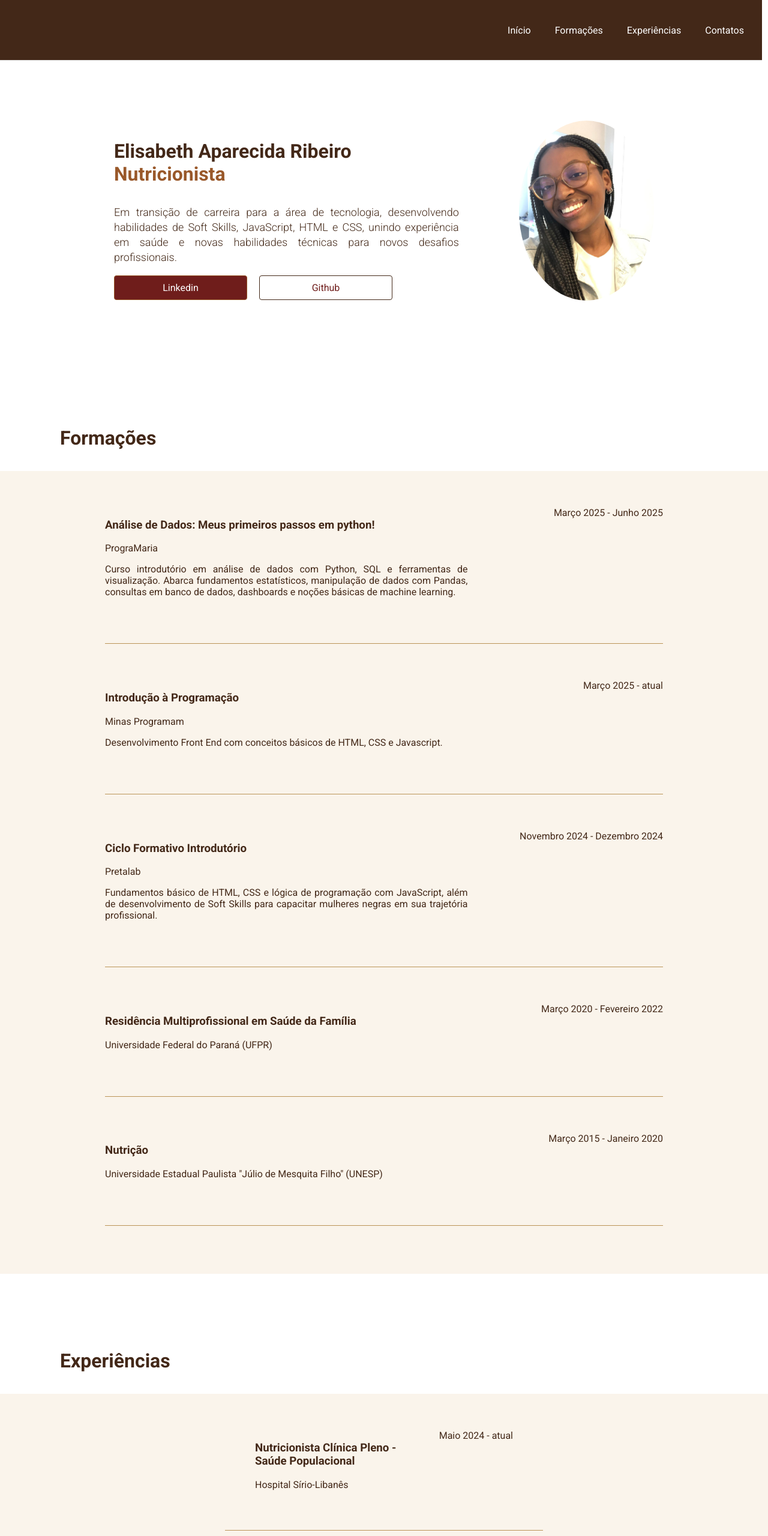
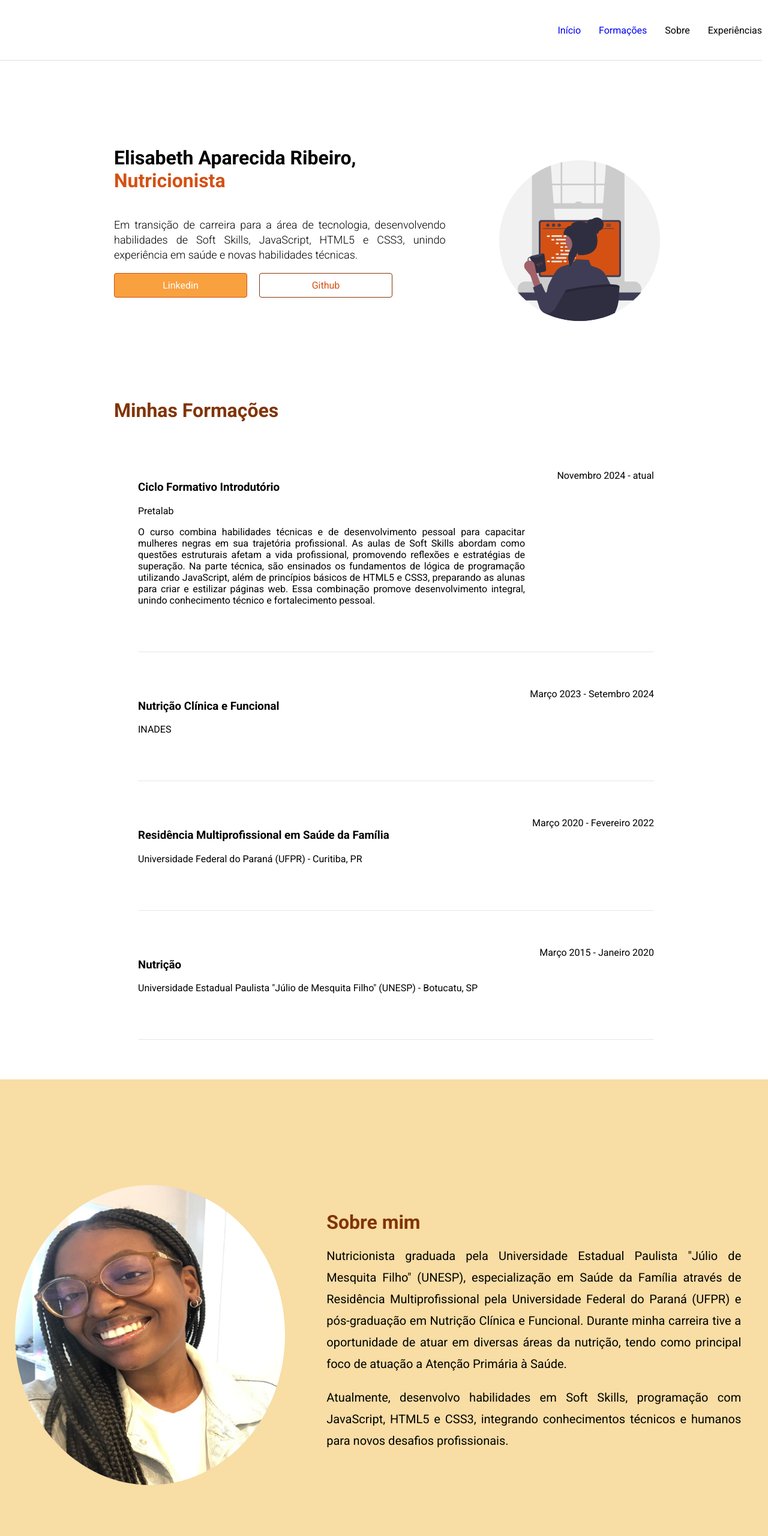
Before and after one commit to elisabethribeiro/portfolio-elisabeth, a plain HTML site: page index.html in a window 1280 px wide. Shown: the top 2560 px of the page at 60% size. Drawn offline with Linux system fonts and the light colour scheme; a web font is replaced by a local one.

Commit message:
versao-final-2024

```diff
--- a/index.html
+++ b/index.html
@@ -1,203 +1,118 @@
 <!DOCTYPE html>
 <html lang="pt-br">
 <head>
-    <meta charset="UTF-8" />
-    <meta name="viewport" content="width=device-width, initial-scale=1.0" />
-    <link
-      rel="stylesheet"
-      href="https://cdnjs.cloudflare.com/ajax/libs/font-awesome/6.7.1/css/all.min.css"
-      integrity="sha512-5Hs3dF2AEPkpNAR7UiOHba+lRSJNeM2ECkwxUIxC1Q/FLycGTbNapWXB4tP889k5T5Ju8fs4b1P5z/iB4nMfSQ=="
-      crossorigin="anonymous"
-      referrerpolicy="no-referrer"
-    />
-    <link rel="stylesheet" type="text/css" href="style.css" />
-    <link rel="preconnect" href="https://fonts.googleapis.com" />
-    <link rel="preconnect" href="https://fonts.gstatic.com" crossorigin />
-    <link
-      href="https://fonts.googleapis.com/css2?family=Jost:ital,wght@0,100..900;1,100..900&family=Parkinsans:wght@300..800&family=Roboto:ital,wght@0,100;0,300;0,400;0,500;0,700;0,900;1,100;1,300;1,400;1,500;1,700;1,900&display=swap"
-      rel="stylesheet"
-    />
+    <meta charset="UTF-8">
+    <meta name="viewport" content="width=device-width, initial-scale=1.0">
+    <link rel="stylesheet" href="https://cdnjs.cloudflare.com/ajax/libs/font-awesome/6.7.1/css/all.min.css" integrity="sha512-5Hs3dF2AEPkpNAR7UiOHba+lRSJNeM2ECkwxUIxC1Q/FLycGTbNapWXB4tP889k5T5Ju8fs4b1P5z/iB4nMfSQ==" crossorigin="anonymous" referrerpolicy="no-referrer" />
+    <link rel="stylesheet" type="text/css" href="style.css"/>
+    <link rel="preconnect" href="https://fonts.googleapis.com">
+    <link rel="preconnect" href="https://fonts.gstatic.com" crossorigin>
+    <link href="https://fonts.googleapis.com/css2?family=Jost:ital,wght@0,100..900;1,100..900&family=Parkinsans:wght@300..800&family=Roboto:ital,wght@0,100;0,300;0,400;0,500;0,700;0,900;1,100;1,300;1,400;1,500;1,700;1,900&display=swap" rel="stylesheet">
     <title>Portfólio HTML CSS</title>
 </head>
 <body>
     <nav class="nav-bar">
         <ul class="nav-list">
-        <li><a href="#inicio">Início </a></li>
-        <li><a href="#formacoes">Formações</a></li>
-        <li><a href="#experiencias">Experiências</a></li>
-        <li><a href="#formulario">Contatos</a></li>
+            <li><a href="#">Início </a></li>
+            <li><a href="#">Formações</a></li>
+            <li>Sobre</li>
+            <li>Experiências</li>
         </ul>
     </nav>
 
     <main>
-      <section id="inicio">
-        <article class="article-principal">
-          <div class="text-principal">
-            <h1>
-              <b>Elisabeth Aparecida Ribeiro</b>
-              <br /><span>Nutricionista</span>
-            </h1>
-            <p class="subtext-principal">
-              Em transição de carreira para a área de tecnologia, desenvolvendo
-              habilidades de Soft Skills, JavaScript, HTML e CSS, unindo
-              experiência em saúde e novas habilidades técnicas para novos
-              desafios profissionais.
-            </p>
+        <section class="hero-section">
+            <article>
+                <div class="hero-container">
+                    <article class="hero-text">
+                    <h1><b>Elisabeth Aparecida Ribeiro,</b> <br /><span>Nutricionista</span></h1>
+                    <p class="hero-subtext">Em transição de carreira para a área de tecnologia, desenvolvendo habilidades de Soft Skills, JavaScript, HTML5 e CSS3, unindo experiência em saúde e novas habilidades técnicas.</p>
                 </div>
                 <div class="button-group">
-            <a
-              class="btn-linkedin"
-              href="https://www.linkedin.com/in/elisabeth-aparecida-ribeiro/"
-              target="_blank"
-              >Linkedin</a
-            >
-            <a
-              class="btn-github"
-              href="https://github.com/elisabethribeiro"
-              target="_blank"
-              >Github</a
-            >
+                    <a class="btn" href="https://www.linkedin.com/in/elisabeth-aparecida-ribeiro/" target="_blank">Linkedin</a>
+                    <a class="btn-github" href= "https://github.com/elisabethribeiro" target="_blank">Github</a>
                 </div>
             </article>
-        <img src="img/perfil-a.jpeg" alt="Foto pessoal" />
+            <figure class="hero-image">
+                <img src="img/image-d.svg" alt="Ilustração de uma pessoa em frente ao computador" />
+            </figure>
         </section>
-      <section id="formacoes">
-        <h2>Formações</h2>
-        <ul>
-          <li>
-            <article>
-              <h3>Análise de Dados: Meus primeiros passos em python!</h3>
-              <p>PrograMaria</p>
-              <p>
-                Curso introdutório em análise de dados com Python, SQL e
-                ferramentas de visualização. Abarca fundamentos estatísticos,
-                manipulação de dados com Pandas, consultas em banco de dados,
-                dashboards e noções básicas de machine learning.
-              </p>
-            </article>
-            <span>Março 2025 - Junho 2025</span>
-          </li>
-          <li>
-            <article>
-              <h3>Introdução à Programação</h3>
-              <p>Minas Programam</p>
-              <p>
-                Desenvolvimento Front End com conceitos básicos de HTML, CSS e
-                Javascript.
-              </p>
-            </article>
-            <span>Março 2025 - atual</span>
-          </li>
-          <li>
-            <article>
+        <section class="section-formações">
+            <h2>Minhas Formações</h2>
+            <ul class="list-formacao">
+                <li class="fomarcao-item">
+                    <article class="article-ciclo">
                     <h3>Ciclo Formativo Introdutório</h3>
                     <p>Pretalab</p>
-              <p>
-                Fundamentos básico de HTML, CSS e lógica de programação com
-                JavaScript, além de desenvolvimento de Soft Skills para
-                capacitar mulheres negras em sua trajetória profissional.
-              </p>
+                    <p>O curso combina habilidades técnicas e de desenvolvimento pessoal para capacitar mulheres negras em sua trajetória profissional. As aulas de Soft Skills abordam como questões estruturais afetam a vida profissional, promovendo reflexões e estratégias de superação. Na parte técnica, são ensinados os fundamentos de lógica de programação utilizando JavaScript, além de princípios básicos de HTML5 e CSS3, preparando as alunas para criar e estilizar páginas web. Essa combinação promove desenvolvimento integral, unindo conhecimento técnico e fortalecimento pessoal.</p>
                     </article>
-            <span>Novembro 2024 - Dezembro 2024</span>
+                    <span>Novembro 2024 - atual</span>
                 </li>
-          <li>
+                <li class="fomarcao-item">
+                    <article>
+                    <h3>Nutrição Clínica e Funcional</h3>
+                    <p>INADES</p>
+                    </article>
+                    <span>Março 2023 - Setembro 2024</span>
+                </li>
+                <li class="fomarcao-item">
                     <article>
                     <h3>Residência Multiprofissional em Saúde da Família</h3>
-              <p>Universidade Federal do Paraná (UFPR)</p>
+                    <p>Universidade Federal do Paraná (UFPR) - Curitiba, PR</p>
                     </article>
                     <span>Março 2020 - Fevereiro 2022</span>
                 </li>
-          <li>
+                <li class="fomarcao-item">
                     <article>
                     <h3>Nutrição</h3>
-              <p>
-                Universidade Estadual Paulista "Júlio de Mesquita Filho" (UNESP)
-              </p>
+                    <p>Universidade Estadual Paulista "Júlio de Mesquita Filho" (UNESP) - Botucatu, SP</p>
                     </article>
                     <span>Março 2015 - Janeiro 2020</span>
                 </li>
             </ul>
         </section>
 
-      <section id="experiencias">
-        <h2>Experiências</h2>
+        <section class="section-about">
+            <img class="img-perfil" src="img/perfil-a.jpeg" alt="Foto de perfil">
+            <article class="article-about">
+                <h2 class="title-about-me">Sobre mim</h2>
+                <p class="paragrafo-about">Nutricionista graduada pela Universidade Estadual Paulista "Júlio de Mesquita Filho" (UNESP), especialização em Saúde da Família através de Residência Multiprofissional pela Universidade Federal do Paraná (UFPR) e pós-graduação em Nutrição Clínica e Funcional. Durante minha carreira tive a oportunidade de atuar em diversas áreas da nutrição, tendo como principal foco de atuação a Atenção Primária à Saúde.</p>
+                <p>Atualmente, desenvolvo habilidades em Soft Skills, programação com JavaScript, HTML5 e CSS3, integrando conhecimentos técnicos e humanos para novos desafios profissionais.</p>
+            </article>
+        </section>
+        <section class="section-experiencias">
+            <h2>Minhas Experiências</h2>
+            <h3 class="text-detalhe"><em>Para mais informações clique no ícone a seguir </em> <a href="https://www.linkedin.com/in/elisabeth-aparecida-ribeiro/details/experience/" target="_blank"><i class="fa-brands fa-linkedin"></a></i></h3>
             <ul>
-          <li>
-            <article>
-              <h3>Nutricionista Clínica Pleno - Saúde Populacional</h3>
+                <li class="experiencias-item">
+                    <h3> Nutricionista Clínica Pleno - Saúde Populacional</h3>
                     <p>Hospital Sírio-Libanês</p>
-            </article>
                     <span>Maio 2024 - atual</span>
                 </li>
-          <li>
-            <article>
-              <h3>
-                Nutricionista - Equipe Multiprofissional na Atenção Primária à
-                Saúde (eMulti)
-              </h3>
+                <li class="experiencias-item">
+                    <h3>Nutricionista - Equipe Multiprofissional na Atenção Primária à Saúde (eMulti)</h3>
                     <p>Associação Saúde da Família</p>
-            </article>
-
                     <span>Julho 2023 - Maio 2024</span>
+                </li>
+                <li class="experiencias-item">
+                    <h3> Nutricionista</h3>
+                    <p>NotreDame Intermédica</p>
+                    <span>Novembro 2022 - Março 2023</span>
                 </li>
             </ul>
         </section>
     </main>
-    <section id="formulario">
-      <form
-        action="https://formspree.io/f/xnndleky"
-        method="POST"
-        class="formulario-contato"
-      >
-        <h2>Entre em contato</h2>
-        <div class="campos-nome-email">
-          <div class="campo-formulario">
-            <label for="nome">Nome: </label>
-            <input
-              type="nome"
-              id="nome"
-              name="nome"
-              placeholder="Digite o seu nome"
-            />
-          </div>
 
-          <div class="campo-formulario">
-            <label for="email">E-mail: </label>
-            <input
-              type="email"
-              id="email"
-              name="email"
-              placeholder="Digite seu e-mail"
-            />
-          </div>
-        </div>
-
-        <div class="campo-formulario">
-          <label for="mensagem">Mensagem: </label>
-          <textarea
-            id="mensagem"
-            name="mensagem"
-            placeholder="Escreva a sua mensagem"
-            rows="5"
-          ></textarea>
-        </div>
-
-        <button type="submit" class="btn-enviar">Enviar</button>
-      </form>
-    </section>
-
-    <footer class="rodape">
+    <footer class="contatos">
         <ul>
             <h3>Contatos</h3>
-        <i class="fa-brands fa-linkedin"></i>
-        @elisabeth-aparecida-ribeiro<br />
-        <i class="fa-brands fa-github"></i>
-        elisabethribeiro<br />
-        <i class="fa-solid fa-envelope"></i>
-        nutrielisabeth.ribeiro@gmail.com<br />
+            <i class="fa-brands fa-linkedin"></a></i> @elisabeth-aparecida-ribeiro<br/>
+            <i class="fa-brands fa-github"></i></a></i> elisabethribeiro<br/>
+            <i class="fa-solid fa-envelope"></i> nutrielisabeth.ribeiro@gmail.com<br/>
         </ul>
-      <br />
+        <br/>
         <span>&copy; Todos os direitos reservados</span>
     </footer>
+
 </body>
 </html>
--- a/style.css
+++ b/style.css
@@ -1,11 +1,11 @@
 body {
-  font-family: "Roboto", sans-serif;
+    font-family: 'Roboto', sans-serif;
     padding: 0;
     margin: 0;
 }
 
 .nav-bar {
-  background-color: #432818;
+    background-color: #FFFFFF;
     height: 100px;
     border-bottom: 1px solid #ddd;
     align-content: center;
@@ -15,58 +15,54 @@ body {
 .nav-list {
     display: flex;
     justify-content: end;
-  gap: 40px;
+    gap: 30px;
     list-style: none;
-  margin-right: 30px;
 }
 
 .nav-list > li > a {
     text-decoration: none;
-  color: #ffffff;
-  font-weight: 400;
 }
 
-#inicio {
+.hero-section {
     max-width: 900px;
     margin: 0 auto;
     display: flex;
     padding-top: 100px;
-  margin-bottom: 100px;
 }
 
-.article-principal {
+.hero-container {
+    display: flex;
     align-items: center;
     justify-content: space-between;
     gap: 20px;
 }
 
-.text-principal {
+.hero-text  {
     max-width: 100%;
-  font-size: 52, 67px;
+    font-size: 52,67px;
     font-weight: 700;
-  line-height: 62, 5px;
+    line-height: 62,5px;
 }
 
-.text-principal > h1 {
-  font-size: 2em;
-  color: #432818;
+.hero-subtext {
+    max-width: 100%;
+    font-size: 18px;
+    font-weight: 350;
+    line-height: 25px;
 }
 
-.text-principal > h1 > span {
-  color: #99582a;
+.hero-text > h1 {
+    font-size: 2em;
+    color: #000000;
 }
 
-.text-principal > h1 > p {
+.hero-text > h1 > span{
+    color: #D45113;
+}
+
+.hero-text > h1 > p{
     margin: 20px 0;
-  color: #432818;
-}
-.subtext-principal {
-  max-width: 100%;
-  font-size: 18px;
-  font-weight: 380;
-  line-height: 25px;
-  color: #432818;
-  text-align: justify;
+    color: #813405;
 }
 
 .button-group {
@@ -74,190 +70,128 @@ body {
     gap: 20px;
 }
 
-.btn-linkedin {
-  border: 1px solid #99582a;
-  color: #ffffff;
-  border-radius: 4px;
+.btn {
+    border: 1px solid #D45113;
+    color: #FFFFFF;
+    border-radius:4px;
     width: 180px;
-  background-color: #6f1d1b;
+    background-color:#F9A03F;;
     text-decoration: none;
     text-align: center;
     padding: 10px 20px;
 }
 
 .btn-github {
-  border: 1px solid #432818;
-  color: #6f1d1b;
-  border-radius: 4px;
+    border: 1px solid  #813405;
+    color: #D45113;
+    border-radius:4px;
     width: 180px;
-  background-color: #ffffff;
+    background-color: #FFFFFF;
     text-decoration: none;
     text-align: center;
     padding: 10px 20px;
 }
 
-#inicio > img {
-  width: 300px;
-  height: 300px;
-  border-radius: 50%;
-  margin-left: 100px;
+.hero-image > img {
+    max-width: 100%;
+    height: auto;
+    width: 603px;
+    padding: 50px 30px 0 50px;
+    justify-content: right;
+}
+
+.section-formações {
+    padding: 50px 20px;
+    max-width: 900px;
+    margin: 0 auto;
 }
 
 h2 {
     font-size: 32px;
-  color: #432818;
+    color: #813405;
     margin-top: 60px;
     margin-bottom: 20px;
 }
 
-.espaçamento {
-  background-color: #6f1d1b;
-  width: auto;
-  height: 200px;
+.list-formacao {
+    list-style: none;
 }
 
-#formacoes {
-  max-width: auto;
-  margin: 0 auto;
-  display: flex;
-  flex-direction: column; /* garante que os elementos fiquem empilhados verticalmente */
-  align-items: flex-start; /* alinha o conteúdo à esquerda */
-}
-
-#formacoes h2 {
-  margin-left: 50px;
-  padding: 50px 0 0 50px;
-}
-
-#formacoes ul {
-  background-color: #faf4eb;
-  padding: 0 175px 80px 175px;
-  margin-right: auto;
-}
-
-#formacoes li {
+.fomarcao-item {
     display: flex;
     justify-content: space-between;
     align-items: flex-start;
-  border-bottom: 1px solid #bb9457;
+    border-bottom: 1px solid #e6e6e6;
     padding: 60px 0;
-  color: #432818;
 }
 
-#formacoes article {
-  width: 65%;
+.article-ciclo {
+    width: 75%;
 }
 
 article > p {
 text-align: justify;
 }
 
-#experiencias {
-  margin: 0 auto;
+.section-about {
+    background-color: #F8DDA4;
+    width: 100%;
+    height: 852px;
     display: flex;
-  flex-direction: column; /* garante que os elementos fiquem empilhados verticalmente */
-  align-items: flex-start; /* alinha o conteúdo à esquerda */
+    align-items: center;
+    justify-content: space-around;
 }
 
-#experiencias ul {
- background-color: #faf4eb;
-  padding:0px 375px 80px 375px;
-  margin-right: auto;
+.article-about {
+    width: 691px;
+    height: 433px;
+    gap: 32px;
+    font-size: 20px;
+    line-height: 36px;
+    color: #000000;
+    font-weight: 400;
+    padding: 20px;
+    margin-bottom: 100px;
+}
+
+.title-about-me {
+    opacity: 0px;
+}
+
+.text-detalhe {
+    max-width: 80%;
+    font-size: 15px;
+    font-weight: 300;
+}
+
+.img-perfil {
+    width: 450px;
+    height: 500px;
+    margin-left: 30git initpx;
+    border-radius: 50%;
+}
+
+.section-experiencias {
+    padding: 50px 20px;
+    max-width: 900px;
+    margin: 0 auto;
+}
+
+.experiencias-item {
+    display: list-item;
+    justify-content: space-between;
+    padding: 60px 0;
+    list-style: none;
+}
+
+.contatos {
+    background-color: #F8DDA4;
+    width: 100%;
+    height: 270px;
+   padding-top: 50px;
 
 }
 
-#experiencias h2 {
-  margin-left: 50px;
-  padding: 50px 0 0 50px;
-}
-
-#experiencias li {
-  display: flex;
-  justify-content: space-between;
-  align-items: flex-start;
-  border-bottom: 1px solid #bb9457;
-  padding: 60px 50px 50px 50px;
-  color: #432818;
-}
-
-#experiencias article {
-  width: 65%;
-}
-
-#formulario {
-  padding: 0px 50px 50px;
-}
-
-#formulario > h2 {
-  color: #6f1d1b;
-  font-size: 8px;
-}
-
-.formulario-contato {
-  display: flex;
-  flex-direction: column;
-  width: 700px;
-  margin: 0 auto;
-  color: #432818;
-}
-
-.campos-nome-email {
-  display: flex;
-  justify-content: space-between;
-  margin-top: 16px;
-}
-
-.campo-formulario {
-  display: flex;
-  margin-bottom: 20px;
-  flex-direction: column;
-  width: 100%;
-  flex: 1;
-}
-
-.campo-formulario > input {
-  padding: 10px;
-  font-size: 18px;
-  border: 1px solid #99582a;
-  border-radius: 5px;
-}
-
-.campo-formulario:nth-child(1) {
-  margin-right: 15px;
-}
-
-.campo-formulario > textarea {
-  font-size: 18px;
-  border: 1px solid #99582a;
-  border-radius: 5px;
-  width: auto;
-  padding: 10px;
-}
-
-.campo-formulario > label {
-  font-size: 18px;
-  margin-bottom: 10px;
-}
-
-.btn-enviar {
-  background-color: #bb9457;
-  padding: 15px;
-  color: #432818;
-  font-size: 18px;
-  font-weight: bold;
-  border: none;
-  border-radius: 10px;
-}
-
-.rodape {
-  background-color: #432818;
-  width: 100%;
-  height: 270px;
-  padding-top: 50px;
-  color: #ffffff;
-  font-weight: 400;
-}
-
-.rodape > span {
+.contatos > span {
     margin-left: 40px;
 }
```
Lines whose indentation alone changed are shown as unchanged.
